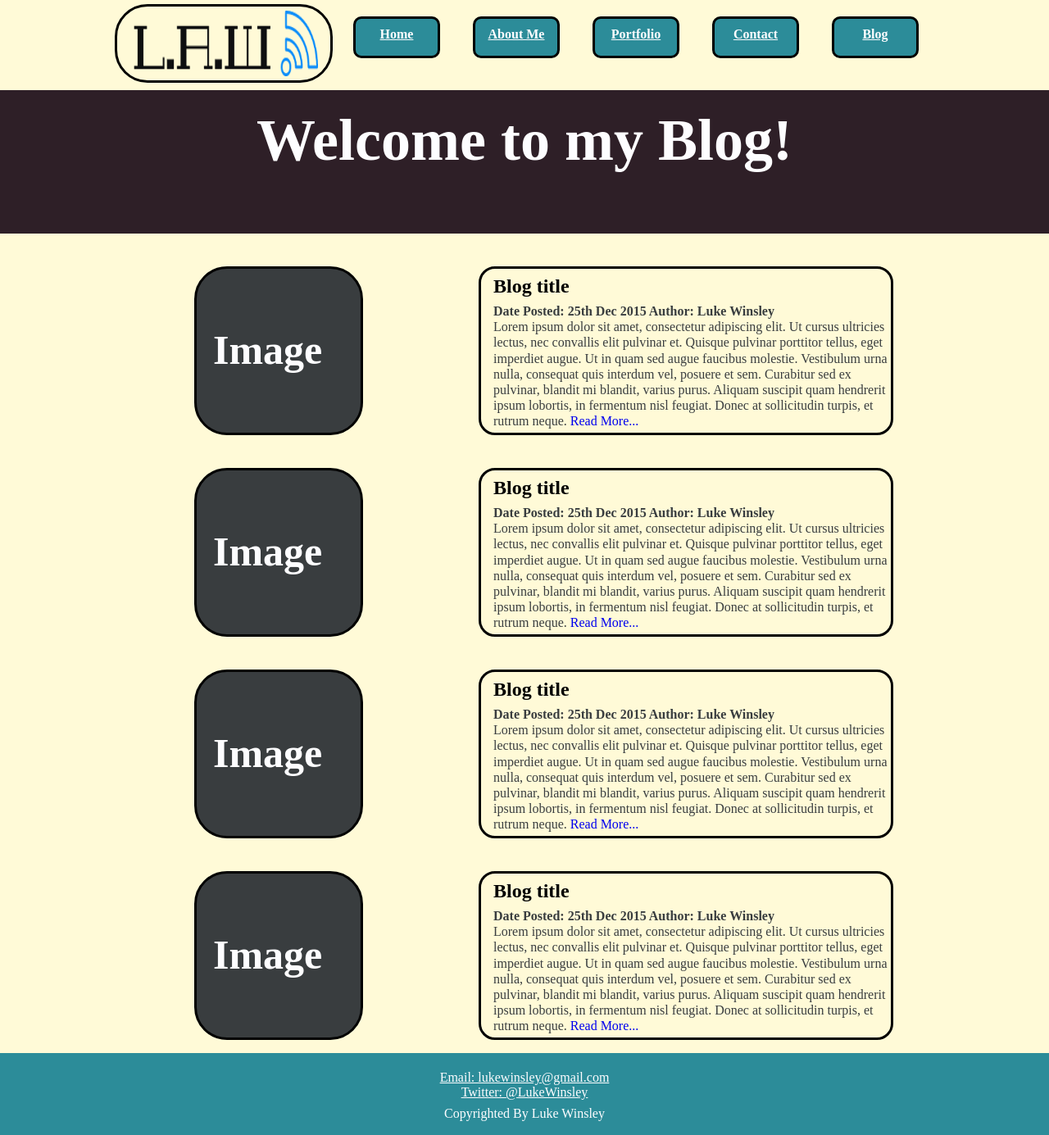
After one commit to LukeW20/my-website, a PHP site: page /bloglistpage.html in a window 1280 px wide. The commit adds this page. Shown: the whole page at 82% size. Run offline with PHP 8.4, Linux system fonts and the light colour scheme.

Commit message:
added blog nav, created blog list, added 3 recent posts to home page

```diff
--- a/aboutme.html
+++ b/aboutme.html
@@ -18,6 +18,7 @@
 		<div class="navbutton"> <a href="aboutme.html"> About Me </a> </div>
 		<div class="navbutton"> <a href="portfoliopage.html"> Portfolio </a> </div>
 		<div class="navbutton"> <a href="contactpage.html"> Contact </a> </div>
+		<div class="navbutton"> <a href="bloglistpage.html"> Blog </a></div>
 	</div>
 
 	<div id="header">
--- /dev/null
+++ b/bloglistpage.html
@@ -0,0 +1,65 @@
+<!doctype html>
+<html xmlns="http://www.w3.org/1999/html">
+<head>
+    <link rel="stylesheet" type="text/css" href="css/navbar.css">
+    <link rel="stylesheet" type="text/css" href="css/header.css">
+    <link rel="stylesheet" type="text/css" href="css/mainbody.css">
+    <link rel="stylesheet" type="text/css" href="css/footer.css">
+    <link rel="stylesheet" type="text/css" href="css/global.css">
+
+    <title> Luke Winsley </title>
+</head>
+
+<body>
+<div id="wrapper">
+    <div id="navbar">
+        <div id="logo"> <img src="images/logo.png" alt="Logo"> </div>
+        <div class="navbutton"> <a href="index.html"> Home </a> </div>
+        <div class="navbutton"> <a href="aboutme.html"> About Me </a> </div>
+        <div class="navbutton"> <a href="portfoliopage.html"> Portfolio </a> </div>
+        <div class="navbutton"> <a href="contactpage.html"> Contact </a> </div>
+        <div class="navbutton"> <a href="bloglistpage.html"> Blog </a></div>
+    </div>
+
+    <div id="header">
+        <h1> Welcome to my Blog! </h1>
+    </div>
+
+    <div id="container">
+        <div id="piccontainer">
+            <div class="bloglistpictures"> <p> Image </p> </div>
+            <div class="bloglistpictures"> <p> Image </p> </div>
+            <div class="bloglistpictures"> <p> Image </p> </div>
+            <div class="bloglistpictures"> <p> Image </p> </div>
+        </div>
+        <div id="blogcontent">
+            <div class="blogtext"> <h2> Blog title </h2> <h4>Date Posted: 25th Dec 2015 Author: Luke Winsley</h4> <p> Lorem ipsum dolor sit amet, consectetur adipiscing elit. Ut cursus ultricies lectus,
+                nec convallis elit pulvinar et. Quisque pulvinar porttitor tellus, eget imperdiet augue.
+                Ut in quam sed augue faucibus molestie. Vestibulum urna nulla, consequat quis interdum vel, posuere et sem. Curabitur sed ex pulvinar, blandit mi blandit, varius purus.
+                Aliquam suscipit quam hendrerit ipsum lobortis, in fermentum nisl feugiat. Donec at sollicitudin turpis, et rutrum neque. <a href="articalpage.html"> Read More... </a> </p> </div>
+
+            <div class="blogtext"> <h2> Blog title </h2> <h4>Date Posted: 25th Dec 2015 Author: Luke Winsley</h4> <p> Lorem ipsum dolor sit amet, consectetur adipiscing elit. Ut cursus ultricies lectus,
+                nec convallis elit pulvinar et. Quisque pulvinar porttitor tellus, eget imperdiet augue.
+                Ut in quam sed augue faucibus molestie. Vestibulum urna nulla, consequat quis interdum vel, posuere et sem. Curabitur sed ex pulvinar, blandit mi blandit, varius purus.
+                Aliquam suscipit quam hendrerit ipsum lobortis, in fermentum nisl feugiat. Donec at sollicitudin turpis, et rutrum neque. <a href="articalpage.html"> Read More... </a> </p> </div>
+
+            <div class="blogtext"> <h2> Blog title </h2> <h4>Date Posted: 25th Dec 2015 Author: Luke Winsley</h4> <p> Lorem ipsum dolor sit amet, consectetur adipiscing elit. Ut cursus ultricies lectus,
+                nec convallis elit pulvinar et. Quisque pulvinar porttitor tellus, eget imperdiet augue.
+                Ut in quam sed augue faucibus molestie. Vestibulum urna nulla, consequat quis interdum vel, posuere et sem. Curabitur sed ex pulvinar, blandit mi blandit, varius purus.
+                Aliquam suscipit quam hendrerit ipsum lobortis, in fermentum nisl feugiat. Donec at sollicitudin turpis, et rutrum neque. <a href="articalpage.html"> Read More... </a> </p> </div>
+
+            <div class="blogtext"> <h2> Blog title </h2> <h4>Date Posted: 25th Dec 2015 Author: Luke Winsley</h4> <p> Lorem ipsum dolor sit amet, consectetur adipiscing elit. Ut cursus ultricies lectus,
+                nec convallis elit pulvinar et. Quisque pulvinar porttitor tellus, eget imperdiet augue.
+                Ut in quam sed augue faucibus molestie. Vestibulum urna nulla, consequat quis interdum vel, posuere et sem. Curabitur sed ex pulvinar, blandit mi blandit, varius purus.
+                Aliquam suscipit quam hendrerit ipsum lobortis, in fermentum nisl feugiat. Donec at sollicitudin turpis, et rutrum neque. <a href="articalpage.html"> Read More... </a> </p> </div>
+        </div>
+    </div>
+</div>
+<div id="footer">
+    <div id="footercontent"> <p> <a href="mailto:lukewinsley@gmail.com"> Email: lukewinsley@gmail.com </a> <br>
+        <a href="https://mobile.twitter.com/LukeWinsley"> Twitter: @LukeWinsley </a> </p>
+    </div>
+    <div id="copyright"> Copyrighted By Luke Winsley </div>
+</div>
+</body>
+</html>
--- a/contactpage.html
+++ b/contactpage.html
@@ -18,6 +18,7 @@
 		<div class="navbutton"> <a href="aboutme.html"> About Me </a> </div>
 		<div class="navbutton"> <a href="portfoliopage.html"> Portfolio </a> </div>
 		<div class="navbutton"> <a href="contactpage.html"> Contact </a> </div>
+		<div class="navbutton"> <a href="bloglistpage.html"> Blog </a></div>
 	</div>
 
 	<div id="header">
--- a/css/mainbody.css
+++ b/css/mainbody.css
@@ -318,3 +332,67 @@ body {
 	-o-border-radius: 5px;
 	border-radius: 5px;
 }
+
+.bloglistpictures {
+	border: 3px solid black;
+	background-color: #393D3F;
+	width: 200px;
+	height: 200px;
+	margin: auto;
+	margin-top: 40px;
+	-webkit-border-radius: 100px;
+	-moz-border-radius: 100px;
+	-m-border-radius: 100px;
+	-o-border-radius: 100px;
+	border-radius: 40px;
+}
+
+.bloglistpictures p {
+	font-size: 50px;
+	color: #FDFDFF;
+	padding: 20px;
+	font-weight: bold;
+}
+
+#pblogcontent {
+	width: 550px;
+	height: 1000px;
+	float: right;
+}
+
+.blogtext {
+	border: 3px solid black;
+	background-color: #FFFAD7;
+	width: 500px;
+	height: 200px;
+	float: right;
+	margin: auto;
+	margin-top: 40px;
+	-webkit-border-radius: 20px;
+	-moz-border-radius: 20px;
+	-m-border-radius: 20px;
+	-o-border-radius: 20px;
+	border-radius: 20px;
+}
+
+.blogtext h2 {
+	margin:15px;
+	line-height: 50%;
+
+}
+
+.blogtext h4 {
+	margin: 0 0 0 15px;
+	line-height: 120%;
+	color: #393D3F;
+	font-weight: bold;
+}
+.blogtext p {
+	margin: 0 0 0 15px;
+	line-height: 120%;
+	color: #393D3F;
+}
+
+.blogtext a {
+	text-decoration: none;
+}
--- a/css/navbar.css
+++ b/css/navbar.css
@@ -4,7 +4,7 @@ body {
 }
 
 #navbar{
-	width: 900px;
+	width: 1010px;
 	height: 100px;
 	margin: auto;
 }
--- a/portfoliopage.html
+++ b/portfoliopage.html
@@ -18,6 +18,7 @@
 		<div class="navbutton"> <a href="aboutme.html"> About Me </a> </div>
 		<div class="navbutton"> <a href="portfoliopage.html"> Portfolio </a> </div>
 		<div class="navbutton"> <a href="contactpage.html"> Contact </a> </div>
+		<div class="navbutton"> <a href="bloglistpage.html"> Blog </a></div>
 	</div>
 
 	<div id="header">
```
Also changed, not shown: other parts of css/mainbody.css (+28 -14 lines), articalpage.html (added, +9 -0 lines), index.html (+5 -2 lines).
